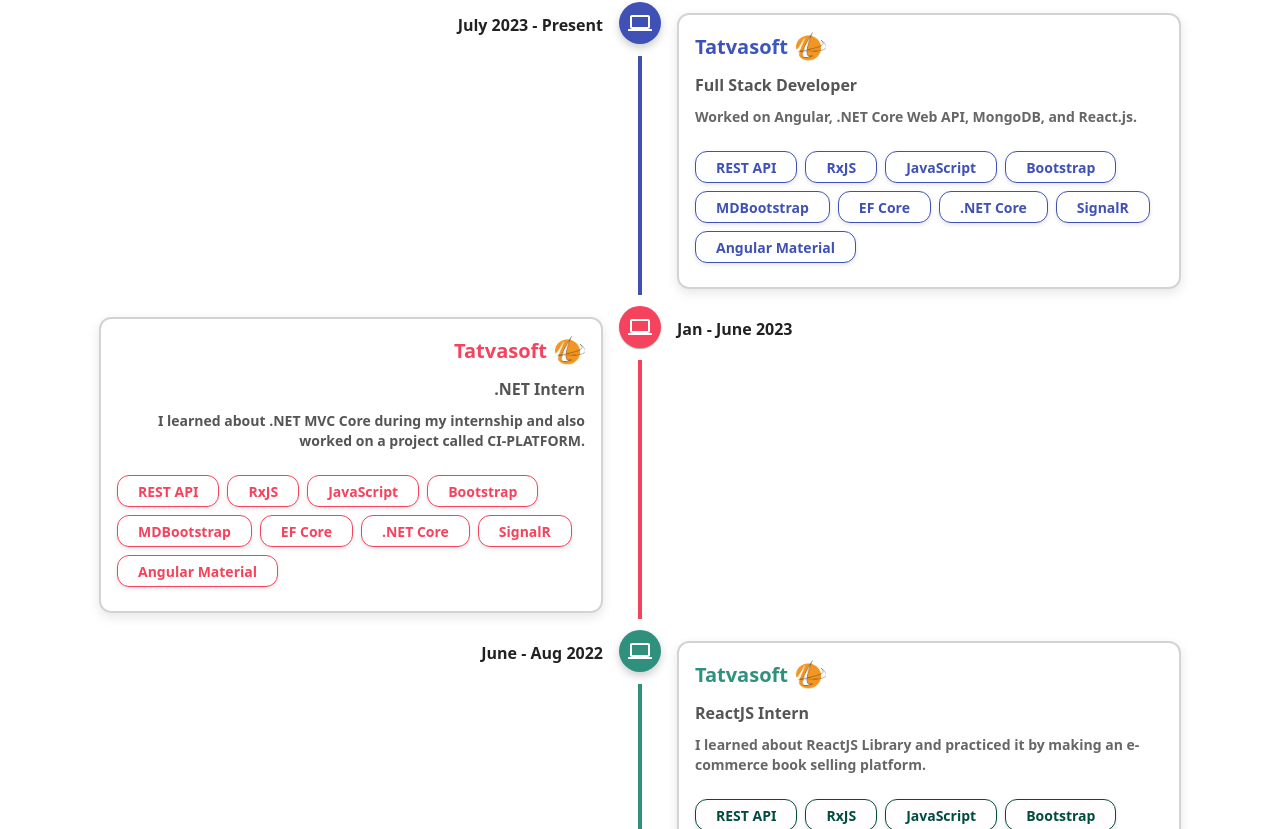
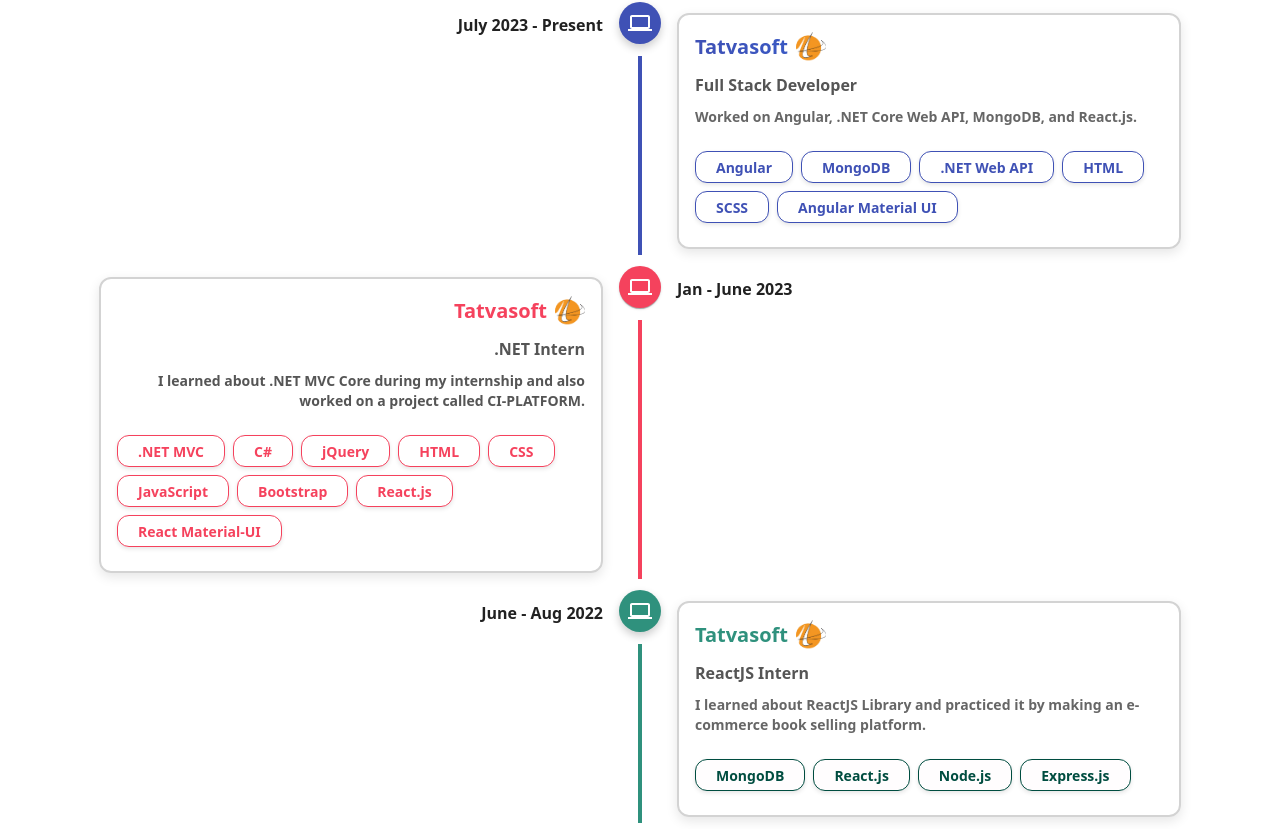
Before and after one commit to jainam844/React-Portfolio, a React (Vite) app: page / in a window 1280 px wide. Shown: the part 2611-3440 px from the top of the page. Built offline with nearby package versions, Linux system fonts and the light colour scheme; the HTML template or start-up script is replaced by a standard one.

Commit message:
Update WorkExperience.tsx

```diff
--- a/src/components/Section/WorkExperience.tsx
+++ b/src/components/Section/WorkExperience.tsx
@@ -31,16 +31,33 @@
         });
     }, []);
     const skills = [
-        'REST API',
-        'RxJS',
+        'MongoDB',
+        'React.js',
+        'Node.js',
+        'Express.js',
+    ];
+
+    const skillsIntern = [
+        '.NET MVC',
+        'C#',
+        'jQuery',
+        'HTML',
+        'CSS',
         'JavaScript',
         'Bootstrap',
-        'MDBootstrap',
-        'EF Core',
-        '.NET Core',
-        'SignalR',
-        'Angular Material',
+        'React.js',
+        'React Material-UI',
     ];
+
+    const skill = [
+        'Angular',
+        'MongoDB',
+        '.NET Web API',
+        'HTML',
+        'SCSS',
+        'Angular Material UI',
+    ];
+
     return (
         <Box
             sx={{
@@ -201,7 +218,7 @@
                                     Worked on Angular, .NET Core Web API, MongoDB, and React.js.
                                 </Typography>
                                 <Box sx={{ mt: 2, display: 'flex', flexWrap: 'wrap', gap: 1 }}>
-                                    {skills.map((skill, index) => (
+                                    {skill.map((skill, index) => (
                                         <Chip
                                             key={index}
                                             label={skill}
@@ -345,7 +362,7 @@
                                     I learned about .NET MVC Core during my internship and also worked on a project called CI-PLATFORM.
                                 </Typography>
                                 <Box sx={{ mt: 2, display: 'flex', flexWrap: 'wrap', gap: 1 }}>
-                                    {skills.map((skill, index) => (
+                                    {skillsIntern.map((skill, index) => (
                                         <Chip
                                             key={index}
                                             label={skill}
```
